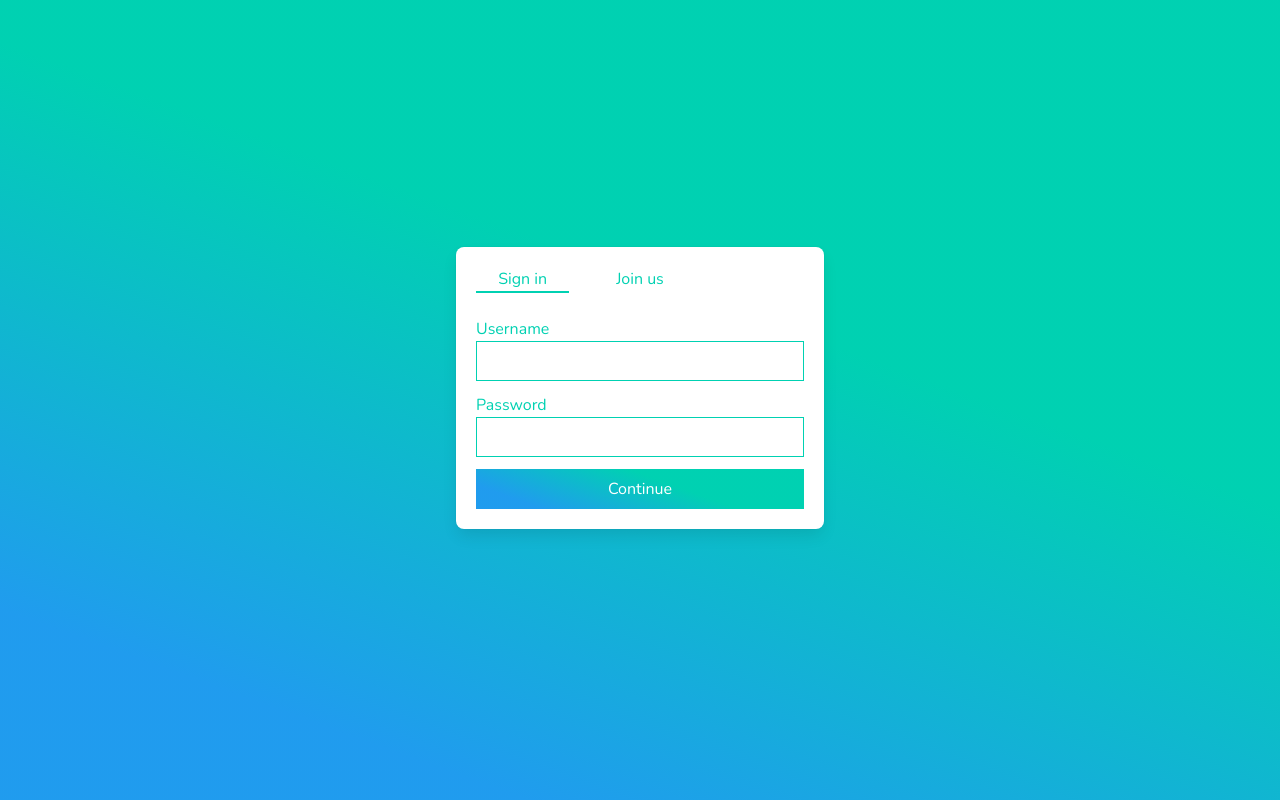
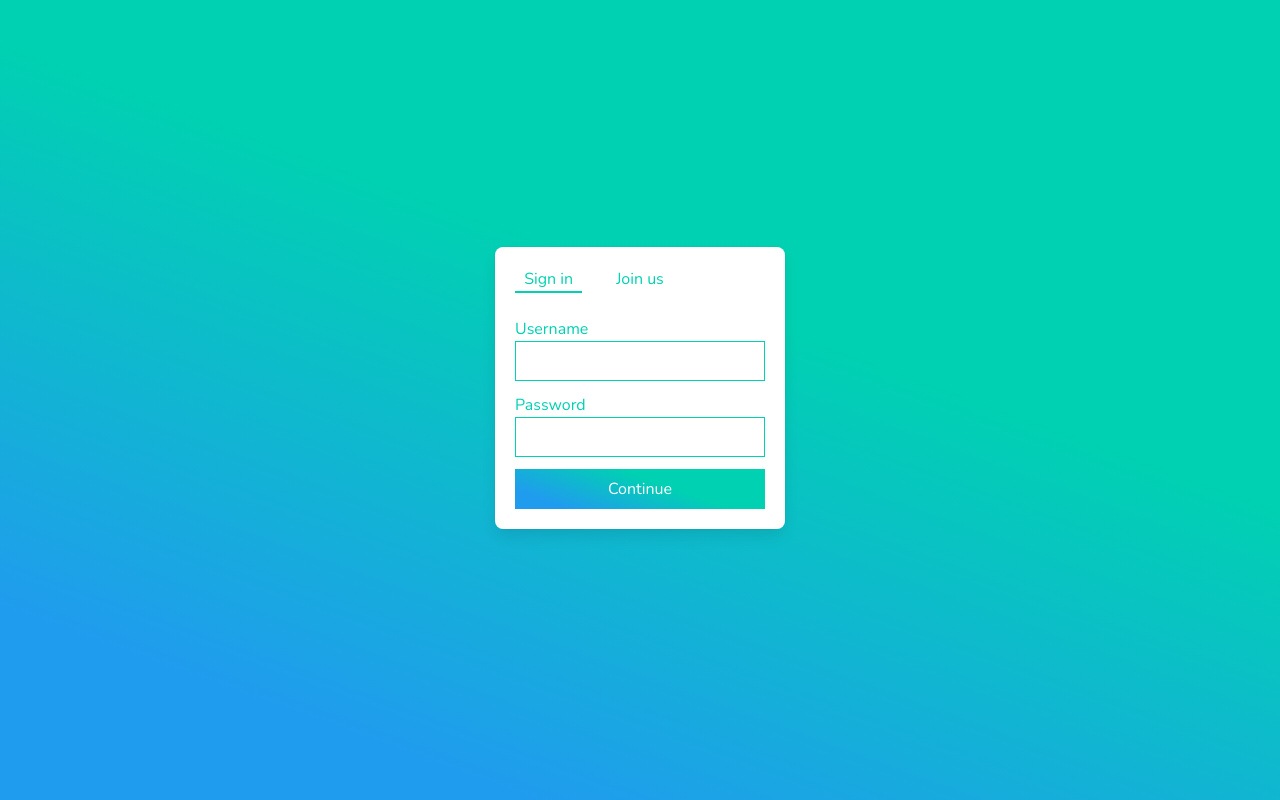
Before and after one commit to justenbetcher/SE-Proj, a Vue app in the folder client/: page / in a window 1280 px wide. Built offline with nearby package versions, Linux system fonts and the light colour scheme; no server answers.

Commit message:
centering and sizing

```diff
--- a/client/src/App.vue
+++ b/client/src/App.vue
@@ -9,7 +9,7 @@ import session from './stores/session'
     </div>
 
     <div class="hero-body">
-      <div class="container">
+      <div class="container center-contents">
           <RouterView />
       </div>
     </div>
--- a/client/src/assets/main.scss
+++ b/client/src/assets/main.scss
@@ -12,6 +12,16 @@
 @keyframes fades-in-keyframes {
     0% {opacity: 0; transform: scale(0.75)}
     100% {opacity: 1; transform: scale(1)}
+}
+
+.center-contents {
+    display: flex;
+    justify-content: center;
+    align-items: center;
+}
+
+.input-group {
+    width: 250px;
 }
 
 /**
@@ -43,6 +53,7 @@ $family-sans-serif: "Nunito", sans-serif;
 
 .button.is-bg {
     background: linear-gradient(20deg, $info 15%, $primary 60%);
+    width: 250px;
 }
 .button.is-bg:hover {
     background: linear-gradient(200deg, $info 15%, $primary 60%);
--- a/client/src/views/SignInView.vue
+++ b/client/src/views/SignInView.vue
@@ -50,10 +50,6 @@
 
 <template>
   <main>
-    <div class="columns">
-      <div class="column"></div>
-
-      <div class="column is-4">
     <div class="box fades-in">
 
       <div class="columns has-text-centered has-text-primary">
@@ -67,6 +63,7 @@
 
       </div>
 
+      <div class="input-group">
         <div class="field has-text-primary">
           Username
           <input class="input has-text-primary" type="" placeholder="" v-model.trim="username">
@@ -91,8 +88,5 @@
         </div>
       </div>
     </div>
-
-      <div class="column"></div>
-    </div>
   </main>
 </template>
```
Lines whose indentation alone changed are shown as unchanged.
